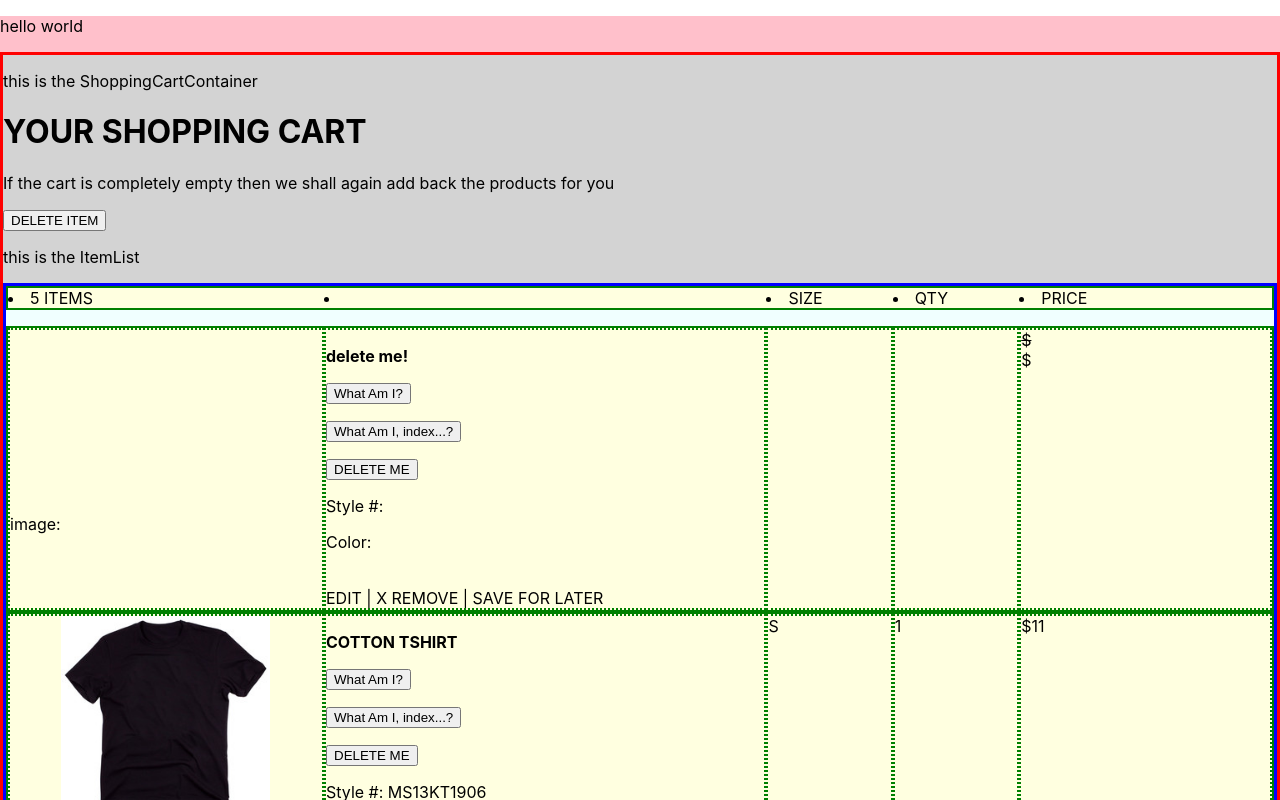
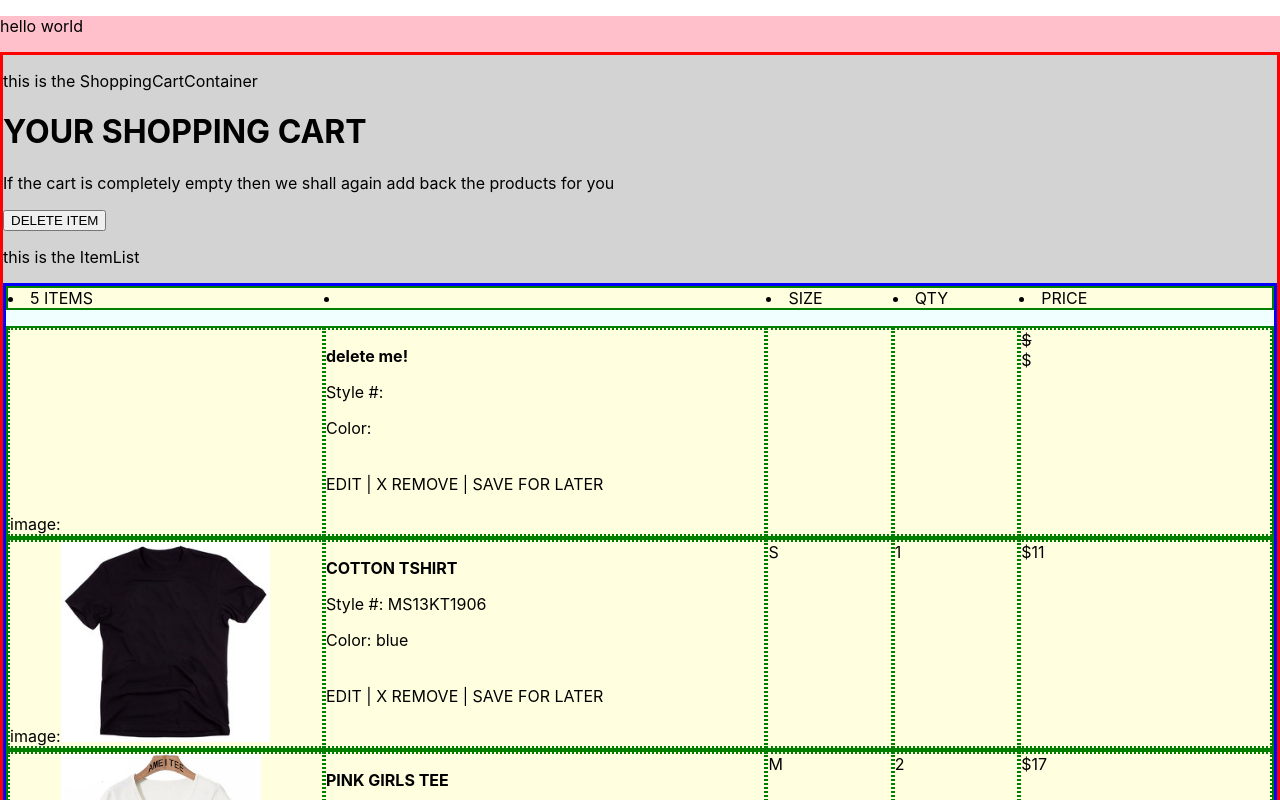
Before and after one commit to ethanryan/shopping-cart, a React (Create React App) app: page / in a window 1280 px wide. Shown: the top 800 px of the page. Built offline with nearby package versions, Linux system fonts and the light colour scheme.

Commit message:
calling handleDeleteItem onClick of a tag X REMOVE in EachItem

```diff
--- a/src/App.css
+++ b/src/App.css
@@ -79,3 +79,7 @@
 .item-image {
   height: 200px;
 }
+
+a {
+  cursor: pointer;
+}
--- a/src/components/EachItem.js
+++ b/src/components/EachItem.js
@@ -27,15 +27,6 @@ class EachItem extends Component {
             </strong>
           </p>
           <p>
-            <button value={this.props.item.name} onClick={this.whatAmI}>What Am I?</button>
-          </p>
-          <p>
-            <button value={this.props.index} onClick={this.whatAmI}>What Am I, index...?</button>
-          </p>
-          <p>
-            <button value={this.props.index} onClick={this.props.handleDeleteItem}>DELETE ME</button>
-          </p>
-          <p>
             Style #: {this.props.item.styleNumber}
           </p>
           <p>
@@ -44,7 +35,7 @@ class EachItem extends Component {
 
           <br></br>
 
-          <span id="edit-button">EDIT</span> | <span>X REMOVE</span> | <span>SAVE FOR LATER</span>
+          <span id="edit-button">EDIT</span> | <a value={this.props.index} onClick={this.props.handleDeleteItem}>X REMOVE</a> | <span>SAVE FOR LATER</span>
         </li>
 
           <li>
```
